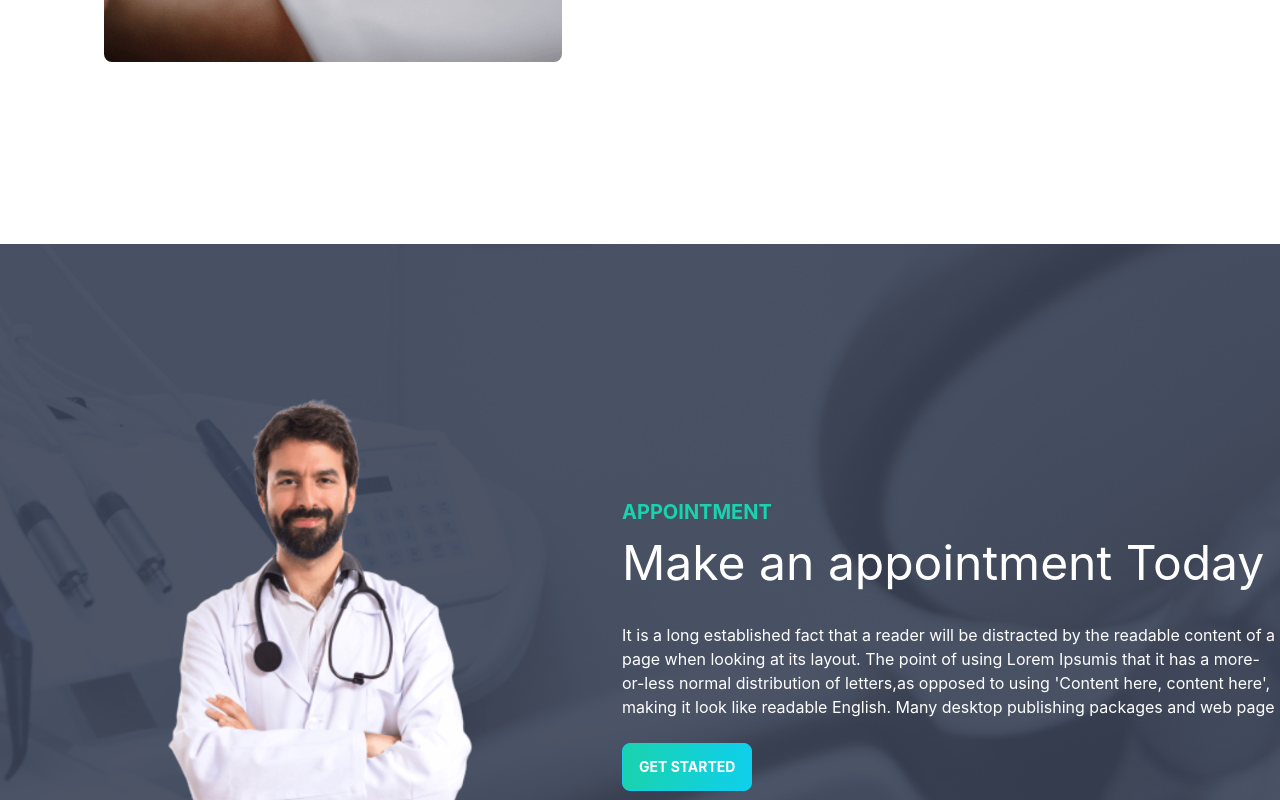
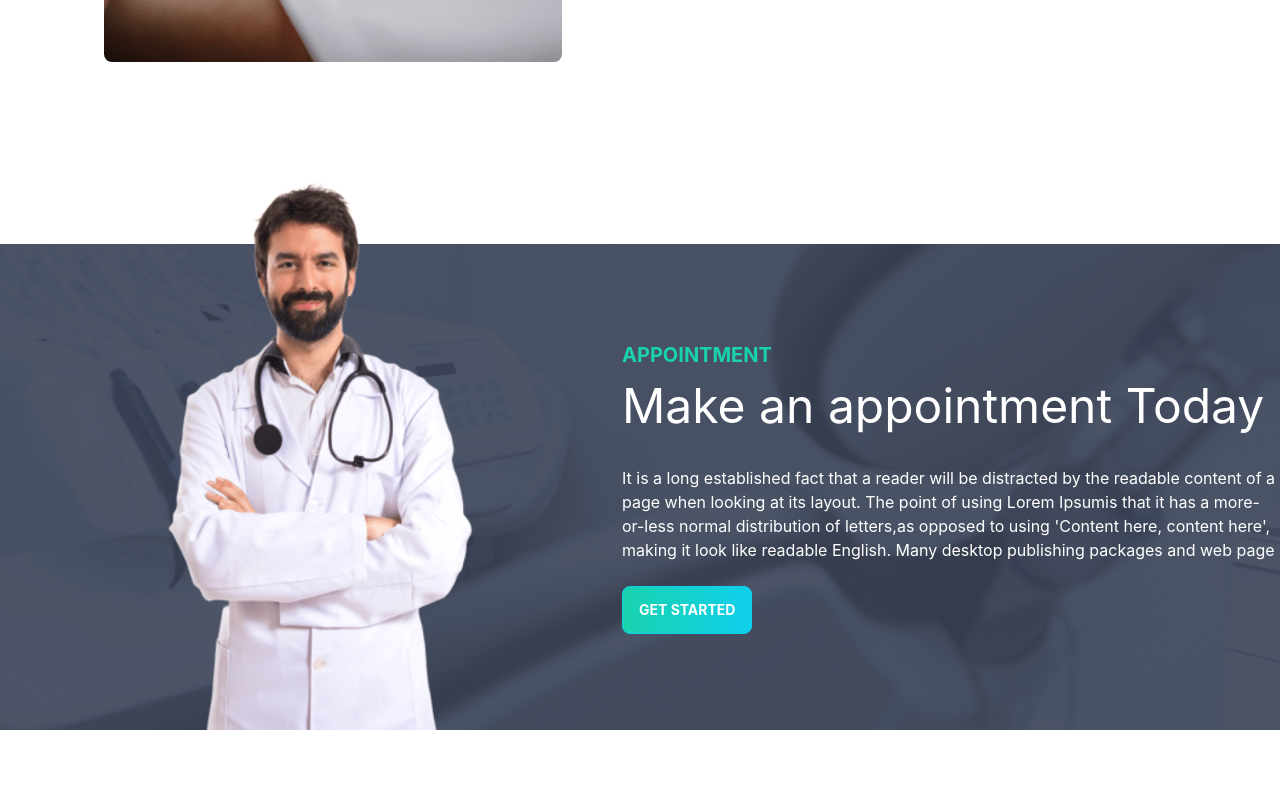
Before and after one commit to mh4bib/doctors-portal-client, a React (Create React App) app: page / in a window 1280 px wide. Shown: the part 2320-3120 px from the top of the page. Built offline with nearby package versions, Linux system fonts and the light colour scheme.

Commit message:
appoinment added

```diff
--- a/src/Pages/Home/Appointment.js
+++ b/src/Pages/Home/Appointment.js
@@ -4,7 +4,7 @@ import doctor from '../../assets/images/doctor.png';
 
 const Appointment = () => {
     return (
-        <div className="hero min-h-screen mt-[60px] mb-[60px] bg-appointment">
+        <div className="hero mt-[60px] mb-[60px] bg-appointment">
                 <div className="hero-content flex-col lg:flex-row-reverse p-4 md:p-0">
                     <div className='text-left text-white'>
                     <h2 className='text-secondary font-bold text-[20px]'>APPOINTMENT</h2>
@@ -12,7 +12,7 @@ const Appointment = () => {
                         <p className="py-6">It is a long established fact that a reader will be distracted by the readable content of a page when looking at its layout. The point of using Lorem Ipsumis that it has a more-or-less normal distribution of letters,as opposed to using 'Content here, content here', making it look like readable English. Many desktop publishing packages and web page</p>
                         <button className="btn btn-primary uppercase text-white font-bold bg-gradient-to-r from-secondary to-primary">Get Started</button>
                     </div>
-                    <img className='hidden md:block w-[606px] ' src={doctor} alt="" />
+                    <img className='hidden md:block w-[606px] mt-[-120px]' src={doctor} alt="" />
                 </div>
             </div>
     );
```
